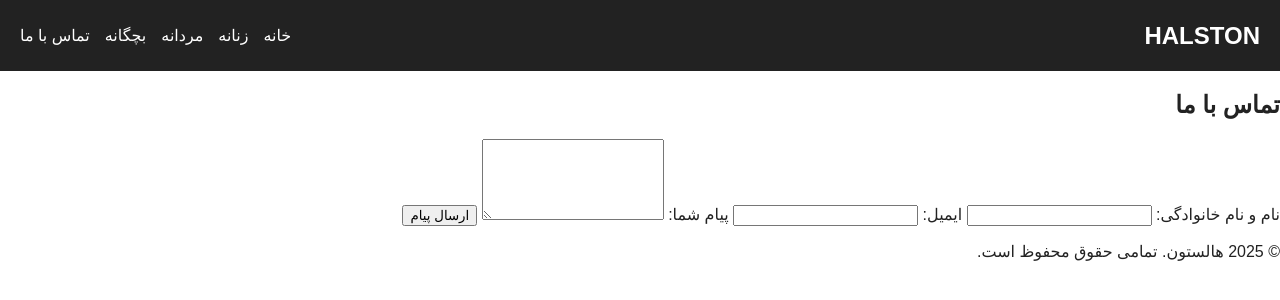
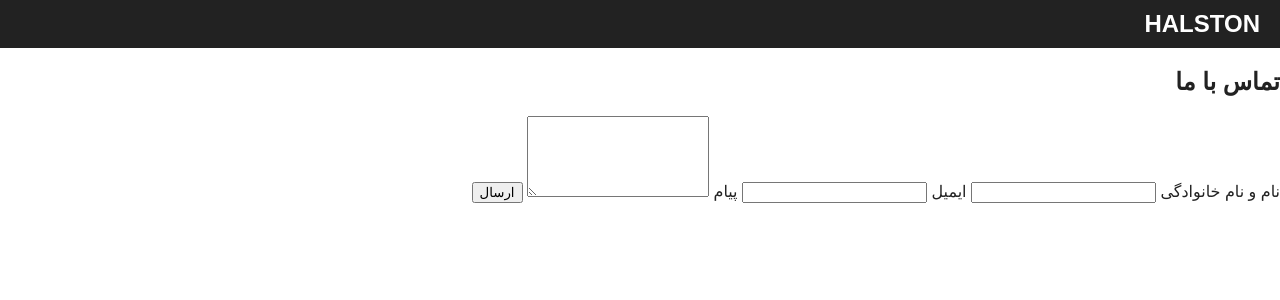
Before and after one commit to artintaleei90/Site, a Flask app: template templates/contact.html in a window 1280 px wide. Shown: the top 300 px of the page. Run offline with Flask 3, Linux system fonts and the light colour scheme; the template is opened without the code that fills it, so the values that code supplies are empty.

Commit message:
Update contact.html

```diff
--- a/templates/contact.html
+++ b/templates/contact.html
@@ -1,41 +1,34 @@
 <!DOCTYPE html>
 <html lang="fa" dir="rtl">
 <head>
-<meta charset="UTF-8">
-<meta name="viewport" content="width=device-width, initial-scale=1.0">
-<title>تماس با ما | هالستون</title>
-<link rel="stylesheet" href="{{ url_for('static', filename='css/style.css') }}">
+  <meta charset="utf-8" />
+  <meta name="viewport" content="width=device-width, initial-scale=1" />
+  <title>تماس با ما — هالستون</title>
+  <link rel="stylesheet" href="{{ url_for('static', filename='style.css') }}">
 </head>
 <body>
-<header>
+  <header class="header-inner">
     <div class="logo">HALSTON</div>
-    <nav>
-        <ul>
-            <li><a href="/">خانه</a></li>
-            <li><a href="/category/women">زنانه</a></li>
-            <li><a href="/category/men">مردانه</a></li>
-            <li><a href="/category/kids">بچگانه</a></li>
-            <li><a href="/contact">تماس با ما</a></li>
-        </ul>
-    </nav>
-</header>
+  </header>
 
-<section class="contact">
-    <h1>تماس با ما</h1>
-    <form action="/contact" method="POST">
-        <label>نام و نام خانوادگی:</label>
+  <main>
+    <section class="contact-form">
+      <h1>تماس با ما</h1>
+      {% if ok %}
+        <p>با تشکر {{ name }}، پیام شما دریافت شد.</p>
+      {% endif %}
+      <form method="post" action="{{ url_for('contact') }}">
+        <label>نام و نام خانوادگی</label>
         <input type="text" name="name" required>
-        <label>ایمیل:</label>
+        <label>ایمیل</label>
         <input type="email" name="email" required>
-        <label>پیام شما:</label>
+        <label>پیام</label>
         <textarea name="message" rows="5" required></textarea>
-        <button type="submit">ارسال پیام</button>
-    </form>
-</section>
+        <button class="btn primary" type="submit">ارسال</button>
+      </form>
+    </section>
+  </main>
 
-<footer>
-<p>© 2025 هالستون. تمامی حقوق محفوظ است.</p>
-</footer>
-<script src="{{ url_for('static', filename='js/script.js') }}"></script>
+  <script src="{{ url_for('static', filename='script.js') }}"></script>
 </body>
 </html>
```
